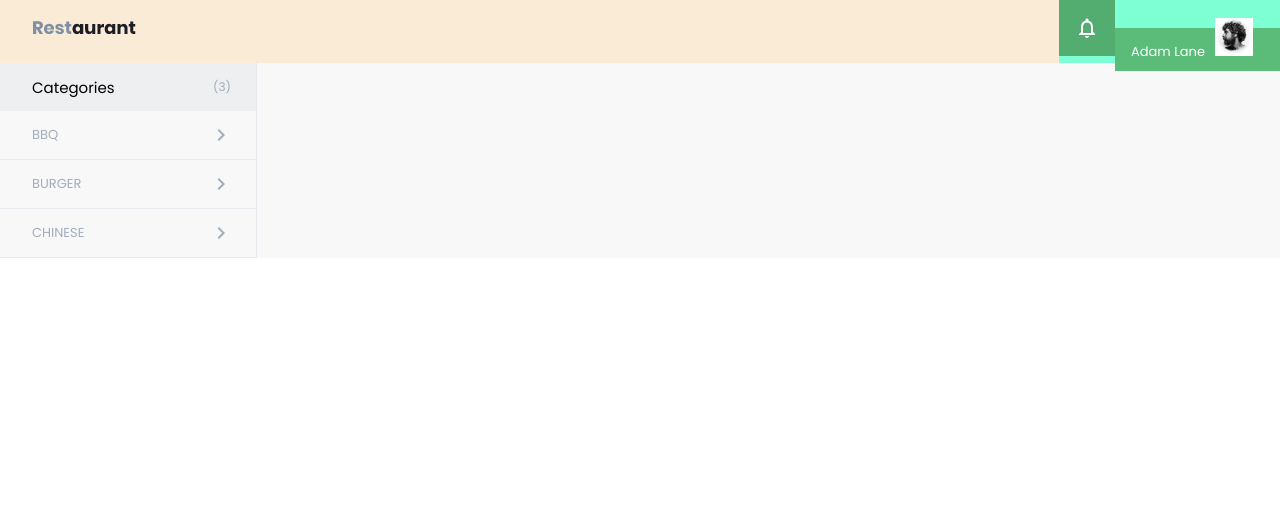
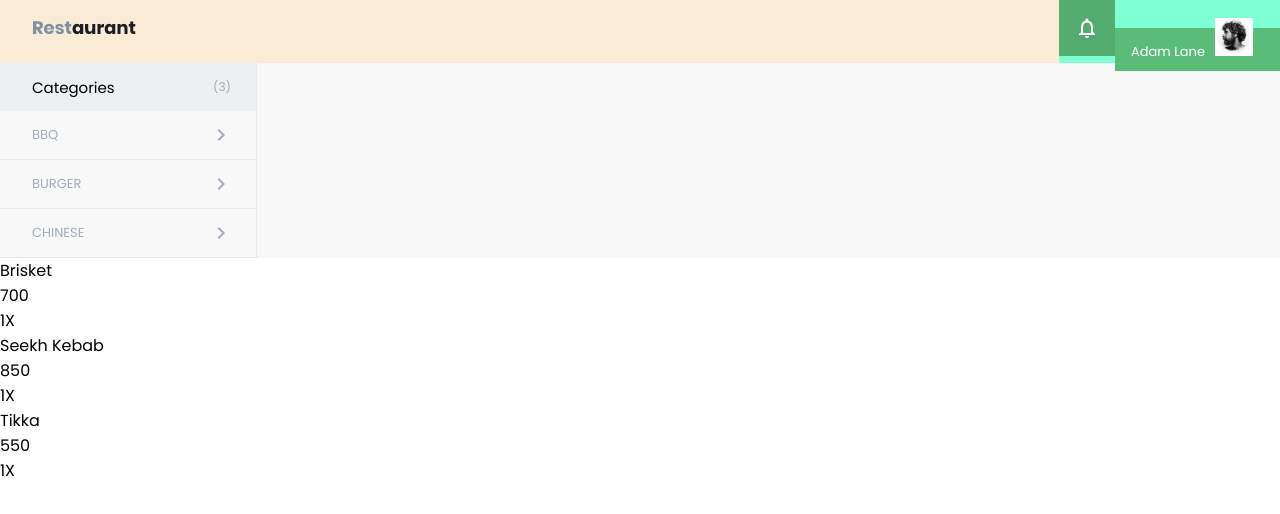
Before and after one commit to amnajah99/Restaurant, a React (Create React App) app: page / in a window 1280 px wide. Shown: the top 514 px of the page. Built offline with nearby package versions, Linux system fonts and the light colour scheme.

Commit message:
changes to showMenu callback

```diff
--- a/src/App.js
+++ b/src/App.js
@@ -11,16 +11,16 @@ const App = () => {
     name: 'BBQ',
     items: [
       {
-        itemName: "Dim Sums",
+        itemName: "Brisket",
         price: 700
       },
       {
-        itemName: "Fried Rice",
-        price: 350
+        itemName: "Seekh Kebab",
+        price: 850
       },
       {
-        itemName: "Special Rice",
-        price: 350
+        itemName: "Tikka",
+        price: 550
       },
     ]
   },
@@ -28,7 +28,7 @@ const App = () => {
     name: 'BURGER',
     items: [
       {
-        itemName: "Dim Sums",
+        itemName: "Grilled Chicken",
         price: 700
       },
     ]
--- a/src/Components/Menu.js
+++ b/src/Components/Menu.js
@@ -1,16 +1,16 @@
 import { useState } from "react";
+import MenuCard from "./MenuCard";
 
 const Menu = ({items}) => {
-    // const [itemList, setItemList] = useState([]);
-
-    // const useEffect (()=>{
-    //     setItemList(items);
-    // },[itemList])
-
-    // const itemList = items.map((i)=>i.itemName)
     console.log(items[0]);
+    const menuCard = items.map((item)=>{
+        return(
+            <MenuCard name={item.itemName} price={item.price} />
+        );
+    })
     return (
         <div className="Menu">
+            {menuCard}
         </div>
     );
 }
```
